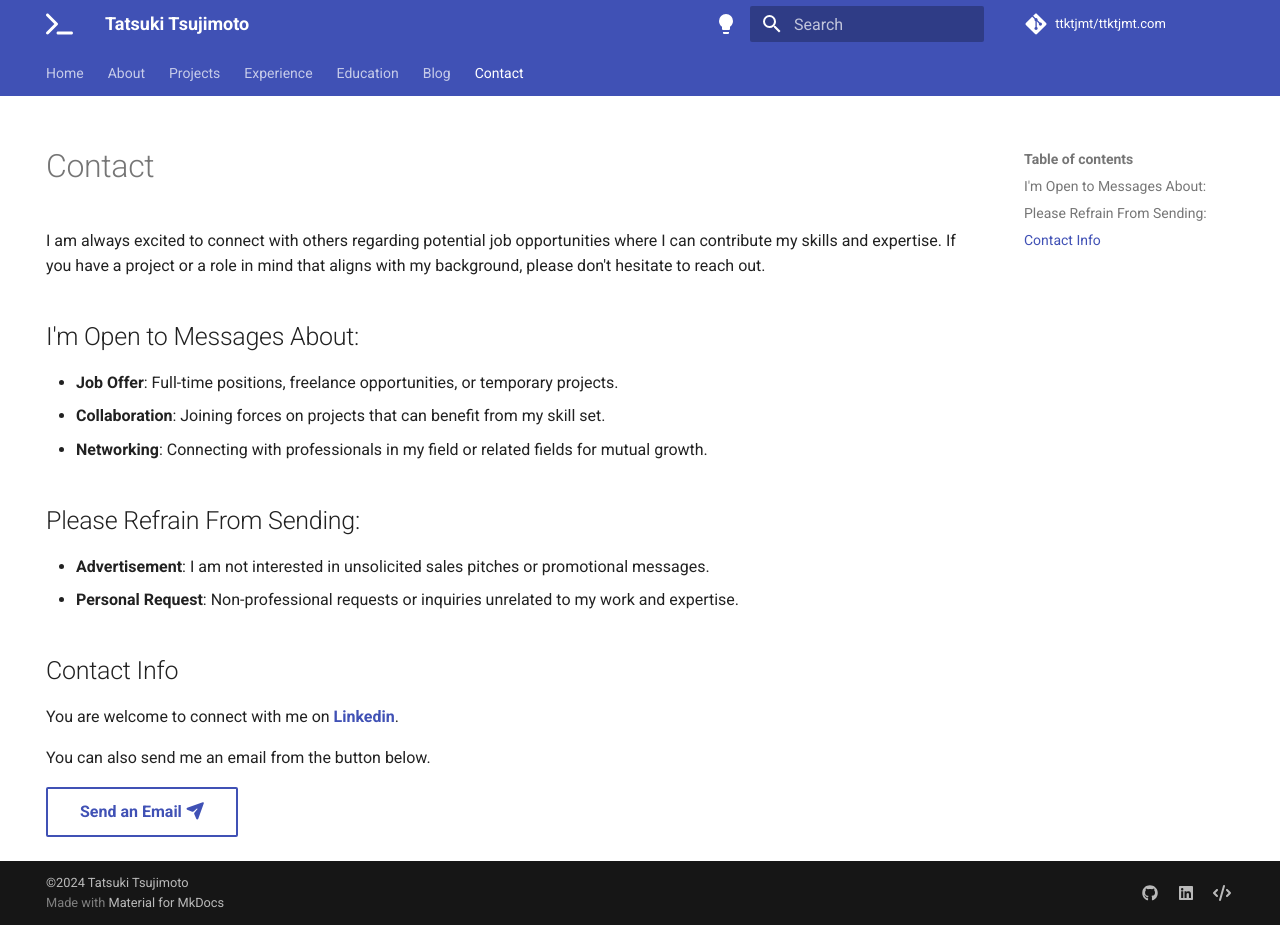
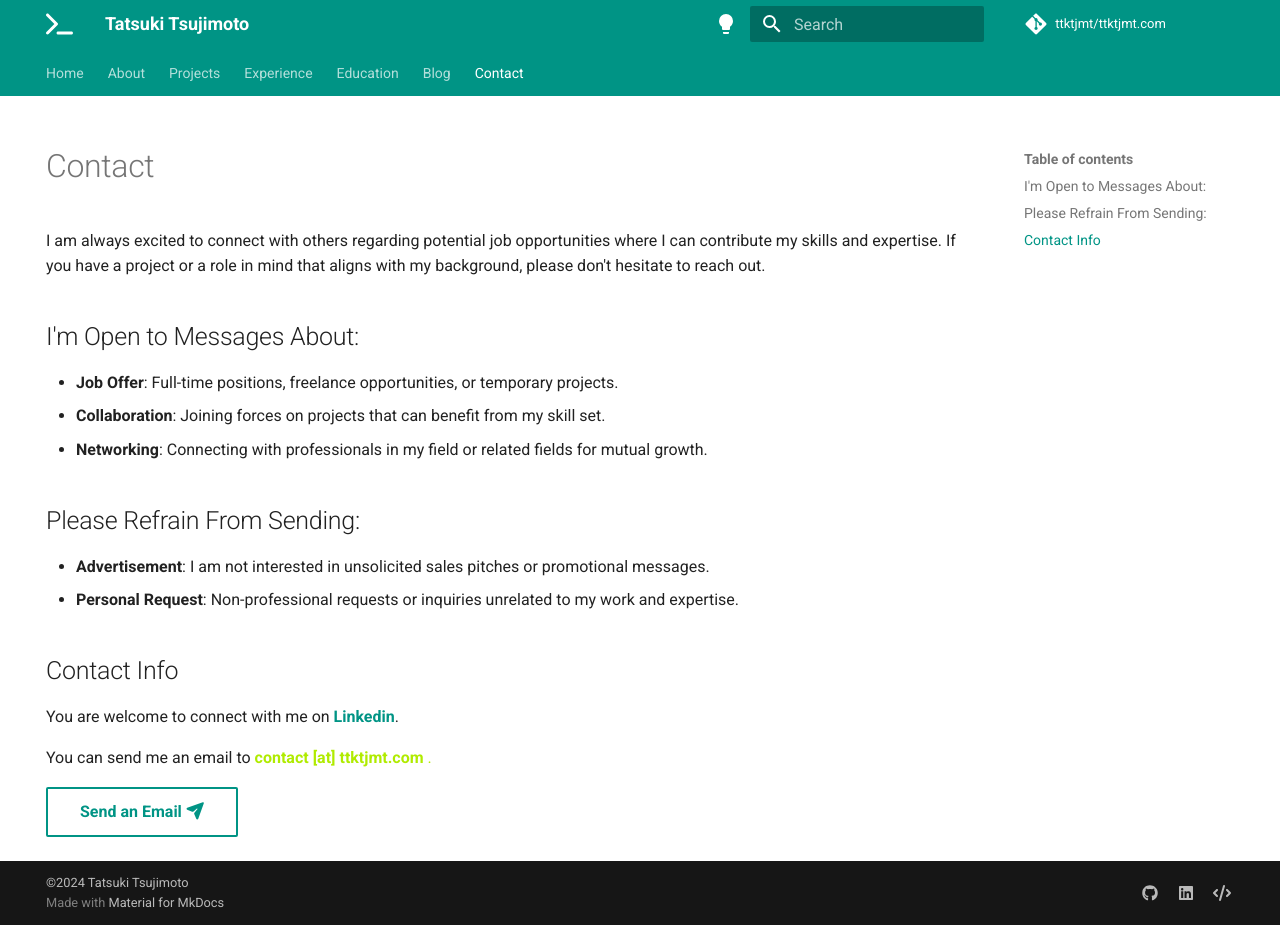
Before and after one commit to ttktjmt/ttktjmt.com, an MkDocs documentation site: the page built from docs/docs/contact.md, in a window 1280 px wide and 925 px high. Built offline with MkDocs 1.6.1 and Material for MkDocs 9.7.7, drawn with Linux system fonts in a browser that asks for light colours; comment, search, counter and statistics services are not loaded.

Commit message:
Put my email address directly on the page
Change theme color for light mode

```diff
--- a/docs/docs/contact.md
+++ b/docs/docs/contact.md
@@ -16,8 +16,12 @@ I am always excited to connect with others regarding potential job opportunities
 
 
 ## Contact Info
-You are welcome to connect with me on [**Linkedin**](https://www.linkedin.com/in/tatsukitsujimoto/).
+You are welcome to connect with me on [**Linkedin**](https://www.linkedin.com/in/tatsukitsujimoto){:target="_blank"}.
 
-You can also send me an email from the button below.
+You can send me an email to
+<span style="color: var(--md-accent-fg-color);">
+  **contact [at] ttktjmt.com**
+</spam>
+.
 
 [Send an Email :fontawesome-solid-paper-plane:](mailto:contact@ttktjmt.com){ .md-button }
--- a/docs/mkdocs.yml
+++ b/docs/mkdocs.yml
@@ -30,8 +30,8 @@ theme:
   palette:
   - media: '(prefers-color-scheme: light)'
     scheme: default
-    primary: indigo
-    accent: cyan
+    primary: teal
+    accent: lime
     toggle:
       icon: material/lightbulb
       name: Switch to dark mode
```
Also changed, not shown: docs/docs/about/versioning.md (+2 -2 lines), docs/docs/index.md (+1 -1 lines).
